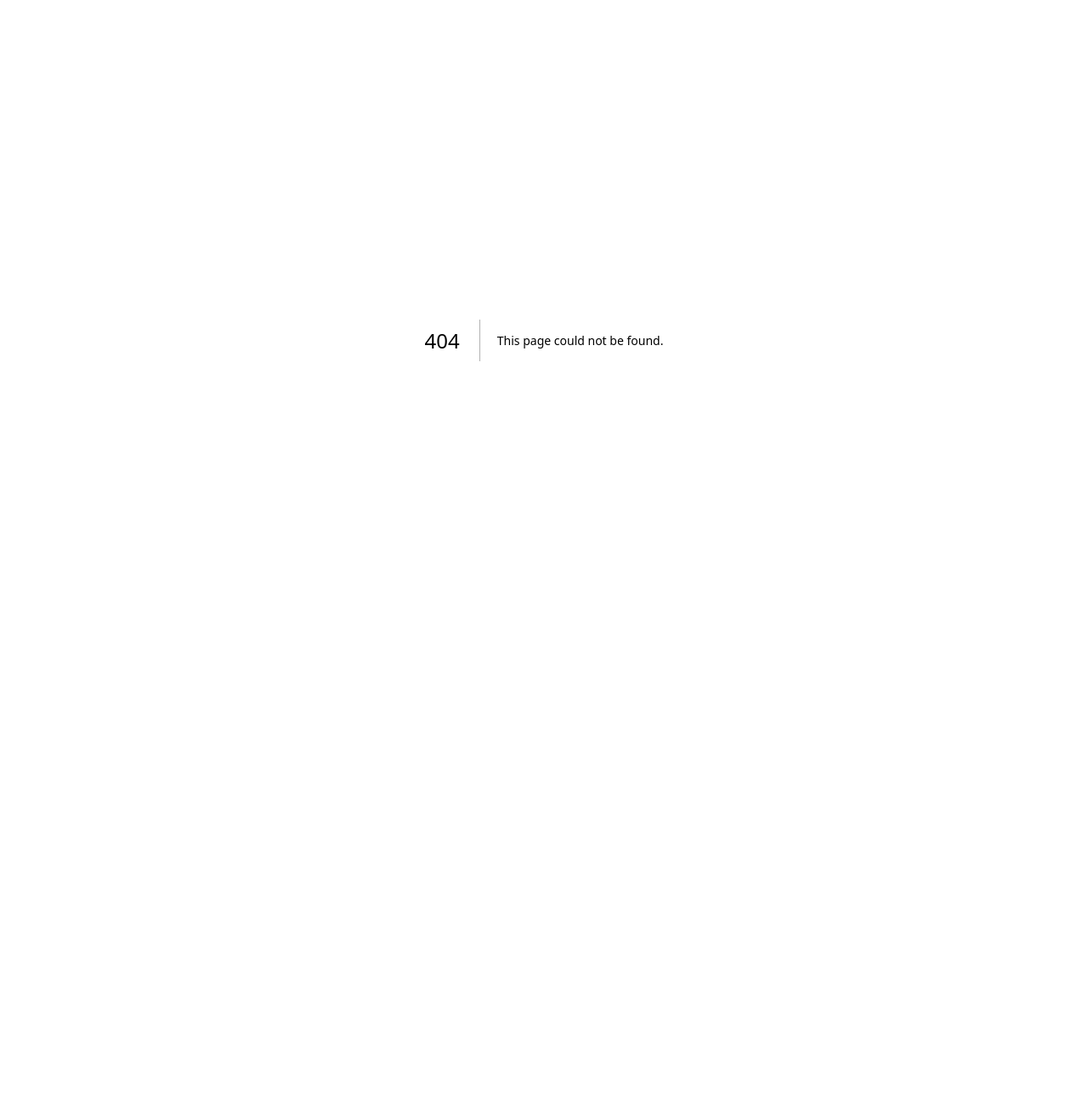
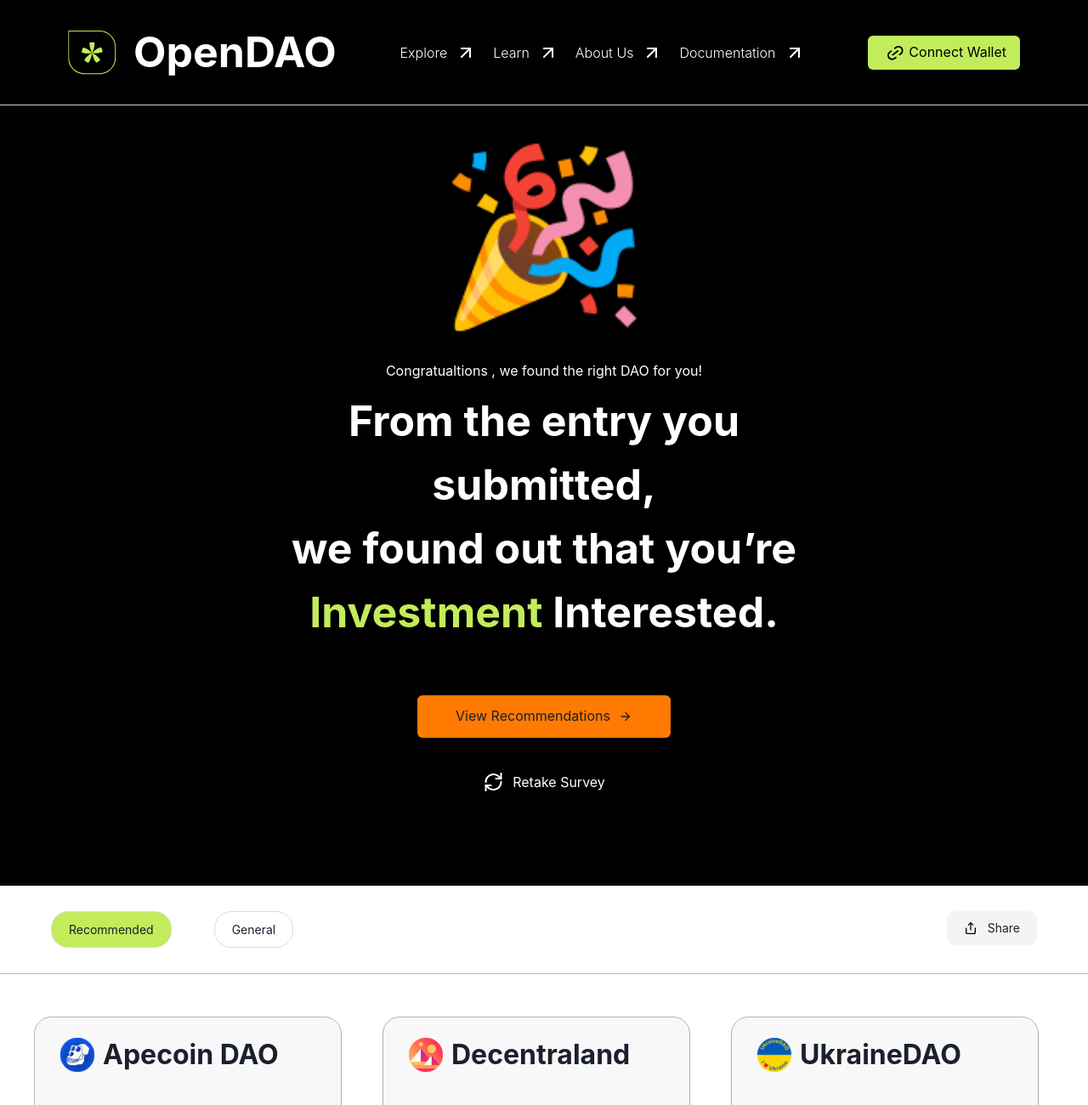
Before and after one commit to iamAbayomi/dao-open-challenge, a Next.js app: page /recommendedDaos in a window 1280 px wide. Before the commit this address had no page. Shown: the top 1300 px of the page at 85% size. Before the commit the page ends 800 px from the top, so only its background shows below. Built offline with nearby package versions, Linux system fonts and the light colour scheme.

Commit message:
feat: integrated recommended-daos

```diff
--- a/components/Badge/index.tsx
+++ b/components/Badge/index.tsx
@@ -3,21 +3,25 @@ import { IBadge } from "../../types";
 
 interface Props {
   item: IBadge;
+  background?: string;
+  textColor?: string;
 }
 
-const Badge = ({ item }: Props) => {
+const Badge = ({ item, background, textColor }: Props) => {
   return (
     <Box
       display={"flex"}
       mr={"40px"}
-      background={"#FBFBFB"}
+      background={background ? background : "#FBFBFB"}
       p={"10px 20px"}
       maxWidth={"max-content"}
       border={"1px solid #DBDBDB"}
       borderRadius={"20px"}
     >
-      <Image h={"19px"} alt={"image"} src={item?.image} />
-      <Text ml={"21px"} fontSize={"14px"} whiteSpace={"nowrap"}>
+      {item?.image && (
+        <Image mr={"21px"} h={"19px"} alt={"image"} src={item?.image} />
+      )}
+      <Text fontSize={"14px"} color={textColor} whiteSpace={"nowrap"}>
         {item?.text}
       </Text>
     </Box>
--- a/components/DiscoverSection/index.tsx
+++ b/components/DiscoverSection/index.tsx
@@ -2,7 +2,7 @@ import { Box, Text } from "@chakra-ui/react";
 import { IoMdArrowBack, IoMdArrowForward } from "react-icons/io";
 import { IDaoContainer } from "../../types";
 import { hotDaoData, newDaoData } from "../../utils/dummydata";
-import DaoContainer from "../Dao";
+import DaoContainer from "../DaoContainer";
 import DiscoverDao from "../DiscoverDao";
 
 const DiscoverSection = () => {
--- a/components/Header/index.tsx
+++ b/components/Header/index.tsx
@@ -6,8 +6,11 @@ import HeaderText from "../HeaderText";
 
 const Header = () => {
   const router = useRouter();
-  function isExplorePage() {
-    return router.pathname.includes("/aboutus") ? true : false;
+  function isDark() {
+    return router.pathname === "/aboutus" ||
+      router.pathname === "/recommendedDaos"
+      ? true
+      : false;
   }
   function moveToHomePage() {
     router.push("/");
@@ -20,17 +23,18 @@ const Header = () => {
       p={"24px 80px 24px"}
       boxSizing={"border-box"}
       borderBottom={"1px solid #CFCFCF"}
+      background={isDark() ? "black" : "white"}
     >
       <Box display={"flex"} onClick={moveToHomePage} className={"pointer"}>
         <Image
           alt={"open-dao-logo"}
-          src={isExplorePage() ? "app-logo-green.svg" : "opendao.svg"}
+          src={isDark() ? "app-logo-green.svg" : "opendao.svg"}
         />
         <Text
           ml={"20px"}
           fontSize={"50px"}
           fontWeight={"700"}
-          color={isExplorePage() ? "white" : "black"}
+          color={isDark() ? "white" : "black"}
         >
           OpenDAO
         </Text>
@@ -41,14 +45,14 @@ const Header = () => {
             key={item?.id}
             name={item?.name}
             link={item?.link}
-            color={isExplorePage() ? "white" : "black"}
-            isDark={isExplorePage()}
+            color={isDark() ? "white" : "black"}
+            isDark={isDark()}
           />
         ))}
       </Box>
       <Button background={"#C2EC5B"}>
         <Image alt={"link"} src={"./link.svg"} />
-        <Text color={!isExplorePage() ? "white" : "black"} fontWeight={"400"}>
+        <Text color={!isDark() ? "white" : "black"} fontWeight={"400"}>
           Connect Wallet
         </Text>
       </Button>
--- /dev/null
+++ b/components/RecommendedDao/index.tsx
@@ -0,0 +1,67 @@
+import { Box, Button, Text, Image } from "@chakra-ui/react";
+import { IDaoContainer } from "../../types";
+import Tags from "../Tags";
+
+interface Props {
+  item: IDaoContainer;
+}
+
+const RecommendedDaos = ({ item }: Props) => {
+  return (
+    <Box>
+      <Box
+        maxWidth={"max-content"}
+        border={"0.1px solid #B1B1B1"}
+        borderRadius={"20px"}
+        background={"#F8F8F8"}
+        p={"20px 30px 20px"}
+      >
+        <Box display={"flex"} alignItems={"center"}>
+          <Image
+            height={"40px"}
+            width={"40px"}
+            alt={"appLogo"}
+            src={item?.appLogo}
+          />
+          <Text ml={"10px"} fontWeight={"700"} fontSize={"32px"}>
+            {item?.title}
+          </Text>
+        </Box>
+        <Box
+          display={"flex"}
+          margin={"35px 0px 30px 0px"}
+          alignItems={"center"}
+          gap={"20px"}
+        >
+          <Tags text={"Social"} color={"rgba(236, 91, 91, 0.5)"} />
+          <Tags text={"Top 10 Trending DAO"} color={"rgba(0, 255, 240, 0.5)"} />
+        </Box>
+        <Text
+          m={"40px 0px 60px"}
+          fontWeight={"400"}
+          fontSize={"13px"}
+          maxWidth={"300px"}
+        >
+          {item?.description}
+        </Text>
+        <Button
+          fontWeight={"400"}
+          fontSize={"14px"}
+          color={"white"}
+          background={"#000000"}
+          p={"16px 50px 16px 50px"}
+        >
+          <Text>View Details</Text>
+          <Image
+            ml={"10px"}
+            width={"18px"}
+            alt="arrow-up"
+            src="./arrow-up-right.svg"
+          />
+        </Button>
+      </Box>
+    </Box>
+  );
+};
+
+export default RecommendedDaos;
--- a/components/Tags/index.tsx
+++ b/components/Tags/index.tsx
@@ -8,13 +8,15 @@ type Props = {
 const Tags = ({ text, color }: Props) => {
   return (
     <Box
+      className="tags"
       maxWidth={"max-content"}
-      mr={"39px"}
       p={"5px 10px"}
       borderRadius={"5px"}
       background={color}
     >
-      <Text fontWeight={"400"}>{text}</Text>
+      <Text fontSize={"14px"} fontWeight={"400"}>
+        {text}
+      </Text>
     </Box>
   );
 };
--- /dev/null
+++ b/pages/recommendedDaos/index.tsx
@@ -0,0 +1,86 @@
+import { Box, Button, Text, Image } from "@chakra-ui/react";
+import styled from "@emotion/styled";
+import { MdArrowForward } from "react-icons/md";
+import Badge from "../../components/Badge";
+import HomeLayout from "../../components/Layout/HomeLayout";
+import RecommendedDaos from "../../components/RecommendedDao";
+import { IDaoContainer } from "../../types";
+import { hotDaoData, newDaoData } from "../../utils/dummydata";
+
+const Index = () => {
+  const Span = styled.span`
+    color: #c2ec5b;
+  `;
+
+  const recommendDao = hotDaoData.concat(newDaoData);
+  console.log("recommendDao", recommendDao);
+
+  return (
+    <HomeLayout>
+      <Box>
+        <Box width={"100%"} background={"black"}>
+          <Box
+            maxWidth={"700px"}
+            margin={"auto"}
+            pb={"50px"}
+            color={"white"}
+            textAlign={"center"}
+          >
+            <Text fontSize={"200px"}>🎉</Text>
+            <Text>Congratualtions , we found the right DAO for you!</Text>
+            <Text mt={"10px"} fontWeight={"700"} fontSize={"50px"}>
+              From the entry you submitted,
+              <br /> we found out that you’re <Span>Investment</Span>{" "}
+              Interested.
+            </Text>
+            <Button mt={"60px"} p={"25px 45px"} background={"#FF7A00"}>
+              <Text m={"10px 10px 10px 0px"} fontWeight={"400"}>
+                View Recommendations
+              </Text>
+              <MdArrowForward />
+            </Button>
+            <Box
+              display={"flex"}
+              maxWidth={"max-content"}
+              margin={"40px auto 60px"}
+            >
+              <Image alt="refresh" src="./refresh.svg" />
+              <Text ml={"10px"}>Retake Survey</Text>
+            </Box>
+          </Box>
+        </Box>
+        <Box
+          display={"flex"}
+          p={"30px 60px"}
+          borderBottom={"0.2px solid #BABABA"}
+          justifyContent={"space-between"}
+        >
+          <Box display={"flex"} gap={"10px"}>
+            <Badge item={{ text: "Recommended" }} background={"#c2ec5b"} />
+            <Badge item={{ text: "General" }} background={"white"} />
+          </Box>
+          <Button p={"10px 20px"} background={"#F4F4F4"} borderRadius={"10px"}>
+            <Image height={"16px"} alt="share" src="./share.svg" />
+            <Text ml={"12px"} fontWeight={"400"} fontSize={"14px"}>
+              Share
+            </Text>
+          </Button>
+        </Box>
+        <Box
+          display={"grid"}
+          gridTemplateColumns={"auto auto auto"}
+          margin={"50px auto"}
+          maxWidth={"1200px"}
+          gap={"30px"}
+          rowGap={"40px"}
+        >
+          {recommendDao?.map((item: IDaoContainer) => (
+            <RecommendedDaos key={item?.id} item={item} />
+          ))}
+        </Box>
+      </Box>
+    </HomeLayout>
+  );
+};
+
+export default Index;
--- a/types/index.ts
+++ b/types/index.ts
@@ -12,8 +12,8 @@ export interface ICategory{
 }
 
 export interface IBadge {
-    id:number
-    image: string
+    id?:number
+    image?: string
     text: string
 }
 
```
Also changed, not shown: components/DaoContainer/index.tsx (renamed from components/Dao/index.tsx), public/refresh.svg (added), public/share.svg (added), styles/app.css (line endings or trailing spaces).
